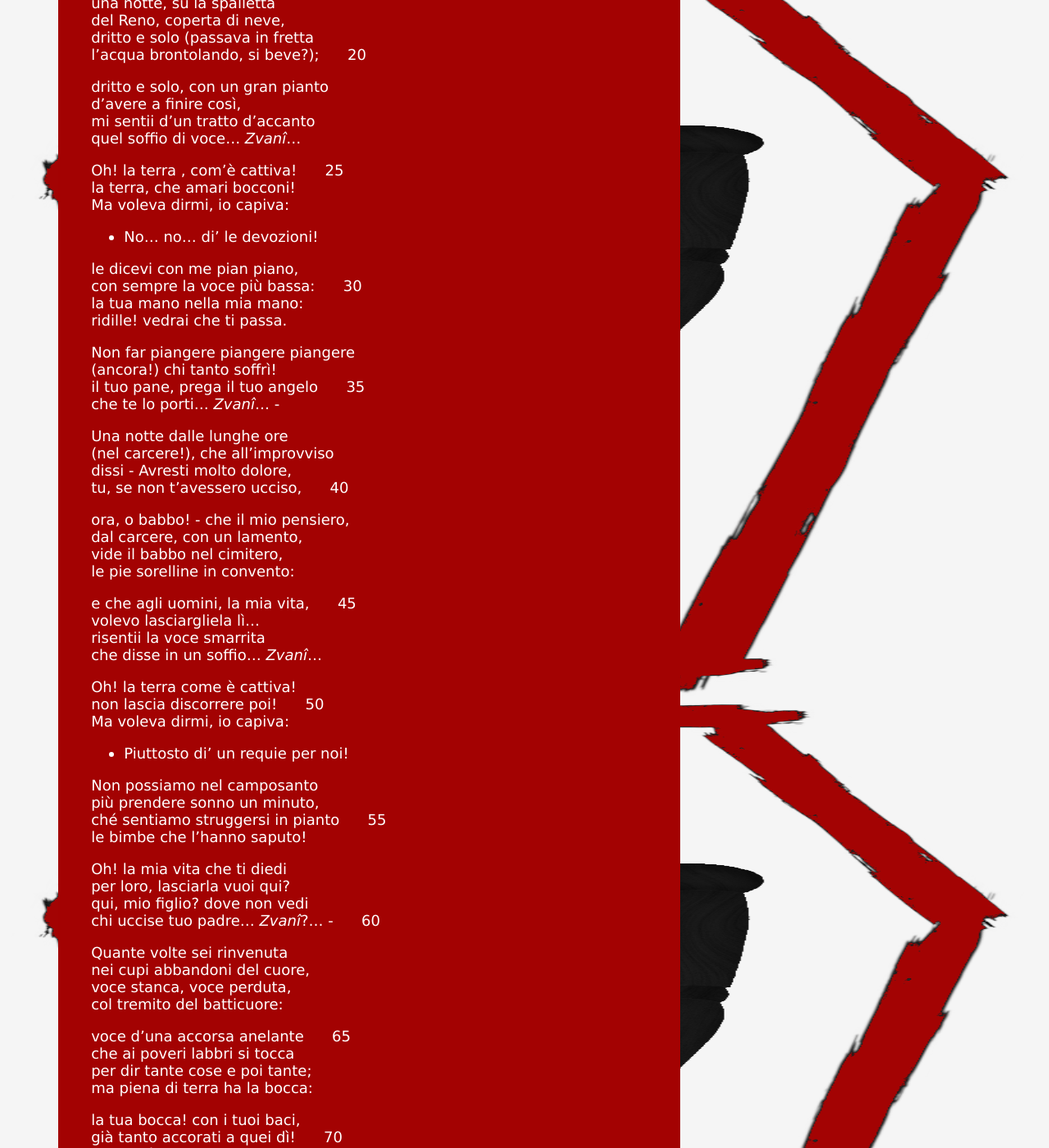
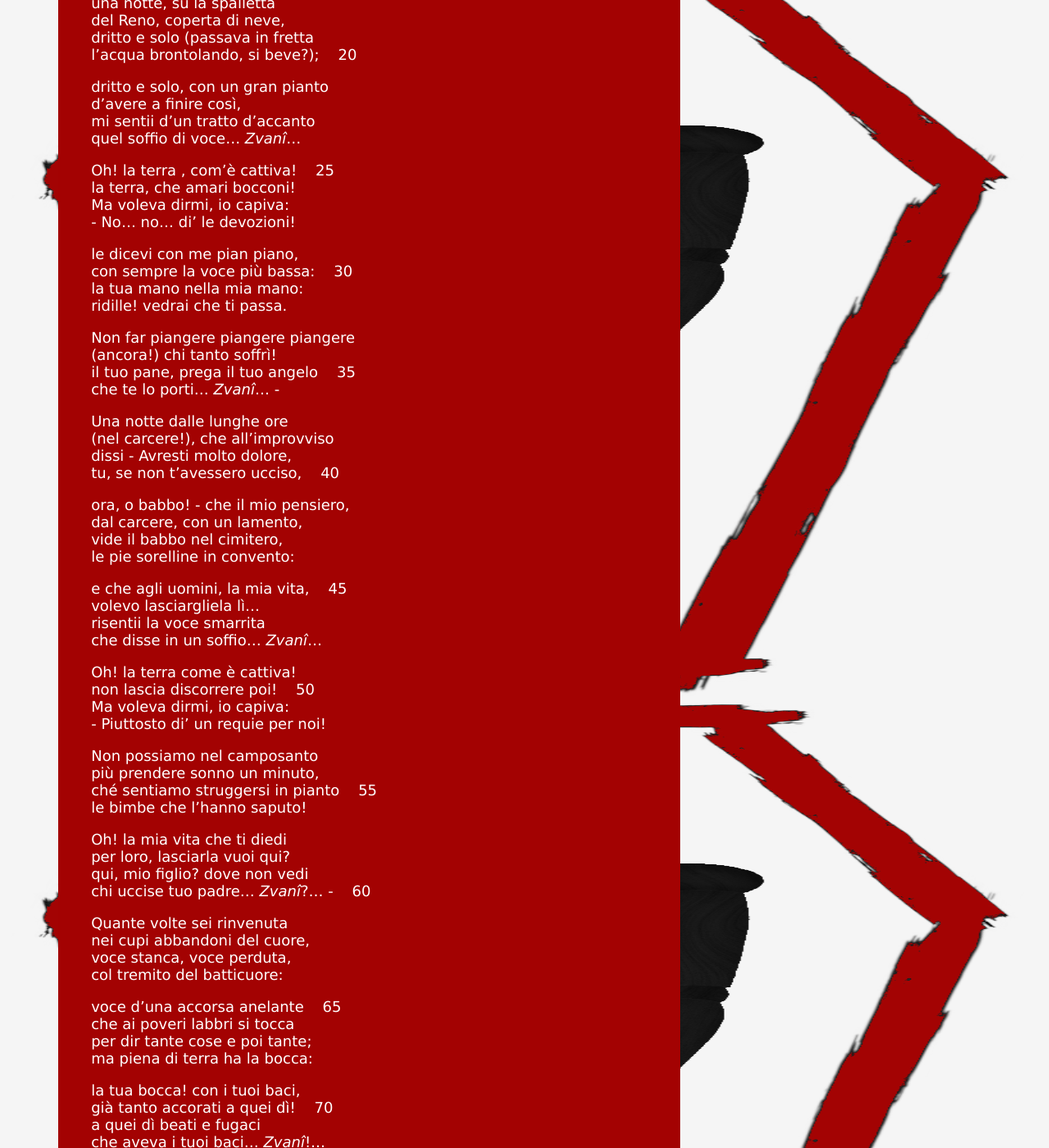
Before and after one commit to thechiefm88/thechiefm88.github.io, a Jekyll site: the page built from _posts/2022-01-11-canti-da-castelvecchio-3-la-voce.md, in a window 1280 px wide and 1400 px high, scrolled down 951 px. Shown: the whole window at 82% size. Built offline with Jekyll 4.4.1, drawn with Linux system fonts in a browser that asks for light colours; part of the change alters nothing that is shown.

Commit message:
31+: fixed md syntax

```diff
--- a/_posts/2022-01-11-canti-da-castelvecchio-3-la-voce.md
+++ b/_posts/2022-01-11-canti-da-castelvecchio-3-la-voce.md
@@ -13,100 +13,100 @@ Partiamo subito dal testo, di cui vedremo immediatamente le caratteristiche stru
 >voce stanca, voce smarrita,
 >col tremito del batticuore:
 >
->voce d'una accorsa anelante, &nbsp;&nbsp;&nbsp;&nbsp;&nbsp;5
+>voce d'una accorsa anelante,&nbsp;&nbsp;&nbsp;&nbsp;5
 >che al povero petto s'afferra
 >per dir tante cose e poi tante,
 >ma piena ha la bocca di terra:
 >
 >tante tante cose che vuole
->ch'io sappia, ricordi, sì... sì... &nbsp;&nbsp;&nbsp;&nbsp;&nbsp;10
+>ch'io sappia, ricordi, sì... sì...&nbsp;&nbsp;&nbsp;&nbsp;10
 >ma di tante tante parole
 >non sento che un soffio... _Zvanî_...
 >
 >Quando avevo tanto bisogno
 >di pane e di compassione,
->che mangiavo solo nel sogno, &nbsp;&nbsp;&nbsp;&nbsp;&nbsp;15
+>che mangiavo solo nel sogno,&nbsp;&nbsp;&nbsp;&nbsp;15
 >svegliandomi al primo boccone;
 >
 >una notte, su la spalletta
 >del Reno, coperta di neve,
 >dritto e solo (passava in fretta
->l'acqua brontolando, si beve?); &nbsp;&nbsp;&nbsp;&nbsp;&nbsp;20
+>l'acqua brontolando, si beve?);&nbsp;&nbsp;&nbsp;&nbsp;20
 >
 >dritto e solo, con un gran pianto
 >d'avere a finire così,
 >mi sentii d'un tratto d'accanto
 >quel soffio di voce... _Zvanî_...
 >
->Oh! la terra , com'è cattiva! &nbsp;&nbsp;&nbsp;&nbsp;&nbsp;25
+>Oh! la terra , com'è cattiva!&nbsp;&nbsp;&nbsp;&nbsp;25
 >la terra, che amari bocconi!
 >Ma voleva dirmi, io capiva:
->- No... no... di' le devozioni!
+>\- No... no... di' le devozioni!
 >
 >le dicevi con me pian piano,
->con sempre la voce più bassa: &nbsp;&nbsp;&nbsp;&nbsp;&nbsp;30
+>con sempre la voce più bassa:&nbsp;&nbsp;&nbsp;&nbsp;30
 >la tua mano nella mia mano:
 >ridille! vedrai che ti passa.
 >
 >Non far piangere piangere piangere
 >(ancora!) chi tanto soffrì!
->il tuo pane, prega il tuo angelo &nbsp;&nbsp;&nbsp;&nbsp;&nbsp;35
+>il tuo pane, prega il tuo angelo&nbsp;&nbsp;&nbsp;&nbsp;35
 >che te lo porti... _Zvanî_... -
 >
 >Una notte dalle lunghe ore
 >(nel carcere!), che all'improvviso
 >dissi - Avresti molto dolore,
->tu, se non t'avessero ucciso, &nbsp;&nbsp;&nbsp;&nbsp;&nbsp;40
+>tu, se non t'avessero ucciso,&nbsp;&nbsp;&nbsp;&nbsp;40
 >
 >ora, o babbo! - che il mio pensiero,
 >dal carcere, con un lamento,
 >vide il babbo nel cimitero,
 >le pie sorelline in convento:
 >
->e che agli uomini, la mia vita, &nbsp;&nbsp;&nbsp;&nbsp;&nbsp;45
+>e che agli uomini, la mia vita,&nbsp;&nbsp;&nbsp;&nbsp;45
 >volevo lasciargliela lì...
 >risentii la voce smarrita
 >che disse in un soffio... _Zvanî_...
 >
 >Oh! la terra come è cattiva!
->non lascia discorrere poi! &nbsp;&nbsp;&nbsp;&nbsp;&nbsp;50
+>non lascia discorrere poi!&nbsp;&nbsp;&nbsp;&nbsp;50
 >Ma voleva dirmi, io capiva:
->- Piuttosto di' un requie per noi!
+>\- Piuttosto di' un requie per noi!
 >
 >Non possiamo nel camposanto
 >più prendere sonno un minuto,
->ché sentiamo struggersi in pianto &nbsp;&nbsp;&nbsp;&nbsp;&nbsp;55
+>ché sentiamo struggersi in pianto&nbsp;&nbsp;&nbsp;&nbsp;55
 >le bimbe che l'hanno saputo!
 >
 >Oh! la mia vita che ti diedi
 >per loro, lasciarla vuoi qui?
 >qui, mio figlio? dove non vedi
->chi uccise tuo padre... _Zvanî_?... - &nbsp;&nbsp;&nbsp;&nbsp;&nbsp;60
+>chi uccise tuo padre... _Zvanî_?... -&nbsp;&nbsp;&nbsp;&nbsp;60
 >
 >Quante volte sei rinvenuta
 >nei cupi abbandoni del cuore,
 >voce stanca, voce perduta,
 >col tremito del batticuore:
 >
->voce d'una accorsa anelante &nbsp;&nbsp;&nbsp;&nbsp;&nbsp;65
+>voce d'una accorsa anelante&nbsp;&nbsp;&nbsp;&nbsp;65
 >che ai poveri labbri si tocca
 >per dir tante cose e poi tante;
 >ma piena di terra ha la bocca:
 >
 >la tua bocca! con i tuoi baci,
->già tanto accorati a quei dì! &nbsp;&nbsp;&nbsp;&nbsp;&nbsp;70
+>già tanto accorati a quei dì!&nbsp;&nbsp;&nbsp;&nbsp;70
 >a quei dì beati e fugaci
 >che aveva i tuoi baci... _Zvanî_!...
 >
 >che m'addormentavano gravi
 >campane col placido canto,
->e sul capo biondo che amavi, &nbsp;&nbsp;&nbsp;&nbsp;&nbsp;75
+>e sul capo biondo che amavi,&nbsp;&nbsp;&nbsp;&nbsp;75
 >sentivo un tepore di pianto!
 >
 >che ti lessi negli occhi, ch'erano
 >pieni di pianto, che sono
 >pieni di terra, la preghiera
->di vivere e d'essere buono! &nbsp;&nbsp;&nbsp;&nbsp;&nbsp;80
+>di vivere e d'essere buono!&nbsp;&nbsp;&nbsp;&nbsp;80
 >
 >Ed allora, quasi un comando,
 >no, quasi un compianto, t'uscì
```
